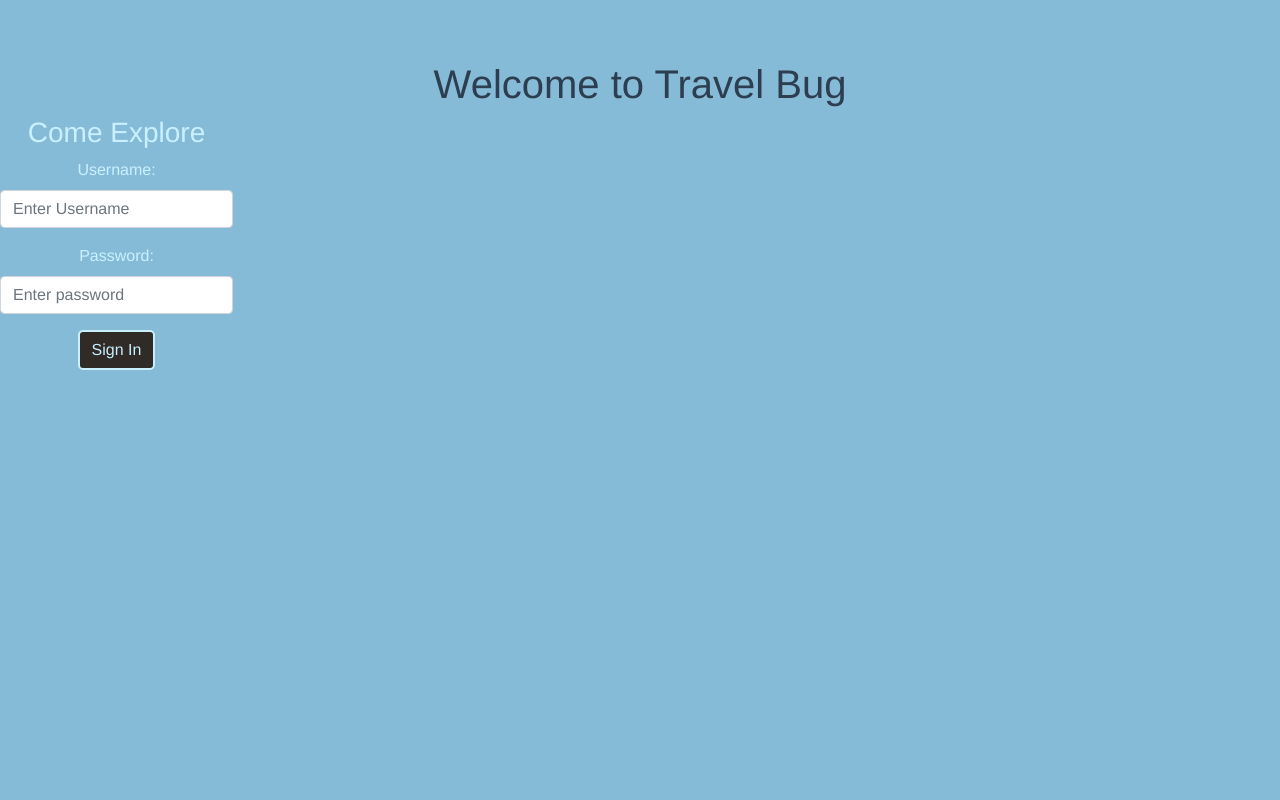
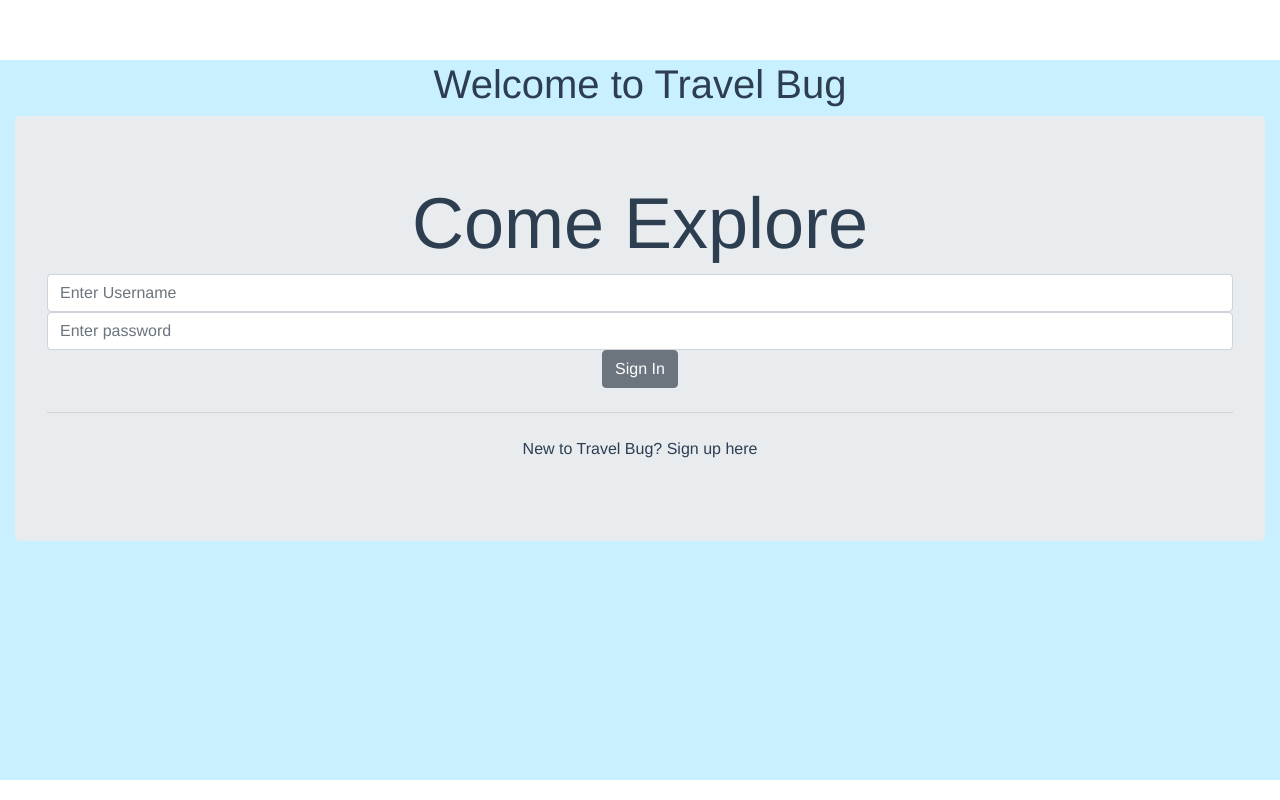
Before and after one commit to natalie-todd/travelBugFrontend2, a Vue app in the folder intro-vue/: page / in a window 1280 px wide. Built offline with nearby package versions, Linux system fonts and the light colour scheme; no server answers.

Commit message:
still styling

```diff
--- a/intro-vue/src/components/Modal.vue
+++ b/intro-vue/src/components/Modal.vue
@@ -1,39 +1,31 @@
 <template>
-<div class='content'>
+<div class='container-fluid'>
   <div>
 <h1>Welcome to Travel Bug</h1>
 </div>
-    <!-- <div>
-        <div class='modal-container'>
-          <div class='modal-header'>
-            <slot name='login'>
-      <div v-if='logseen' id='signin'>
-        <form> -->
+<b-jumbotron>
+  <template slot="header">
+    Come Explore
+  </template>
+  <template slot="lead">
           <div v-if='logseen' id='signin'>
-              <b-form @submit="onSubmit" @reset="onReset" v-if="show">
-                          <h3>Come Explore</h3>
-      <b-form-group id="usernameGroup1"
-                    label="Username:"
-                    label-for="usernameInput1">
+              <b-form v-if="show">
         <b-form-input id="username"
                       type="text"
                       required
                       name='username'
                       placeholder="Enter Username">
         </b-form-input>
-      </b-form-group>
-      <b-form-group id="passwordGroup2"
-                    label="Password:"
-                    label-for="passwordInput2">
         <b-form-input id="password"
                       type="password"
                       required
                       name='password'
                       placeholder="Enter password">
         </b-form-input>
-      </b-form-group>
-      <b-button @click.prevent='bool' type="submit" variant="primary" id='signButton'>Sign In</b-button>
+      <b-button @click.prevent='bool' type="submit" id='signButton'>Sign In</b-button>
+      <div id="alertMessage"><p></p></div>
  </b-form>
+ </div>
             <!-- <input placeholder='Username' type='text' name='username' id='username' value=''>
             <input placeholder='Password' type='password' name='password' id='password' value=''> -->
             <!-- <input @click.prevent='bool' type='submit' value='Sign In' id='signButton'> -->
@@ -78,7 +70,10 @@
                   </div>
                 </div> -->
             <!-- </div> -->
-            </div>
+  </template>
+  <hr class="my-4">
+  <p>New to Travel Bug? Sign up here</p>
+            </b-jumbotron>
     </div>
 </template>
 
@@ -138,54 +133,5 @@ export default {
 };
 </script>
 
-<style scope>
-body {
-  background-color: #86bbd8;
-}
-
-h1 {
-  background-color: #86bbd8;
-}
-
-h3 {
-  color: #c9f0ff;
-}
-
-button {
-  background-color: #302b27;
-  color: #86bbd8;
-  border: #c9f0ff solid 2px;
-  border-radius: 5px;
-}
-
-label {
-  color: #c9f0ff;
-}
-.content {
-  background-color: #86bbd8;
-}
-.modal-container {
-  display: flex;
-  justify-content: center;
-  background-color: #5f758e;
-}
-#signin {
-  display: flex;
-  flex-wrap: column;
-}
-
-#first {
-  background-color: #86bbd8;
-}
-
-#signButton {
-  background-color: #302b27;
-  color: #c9f0ff;
-  border: #c9f0ff solid 2px;
-  border-radius: 5px;
-}
-
-#alertMessage {
-  color: #c9f0ff;
-}
+<style scoped>
 </style>
```
